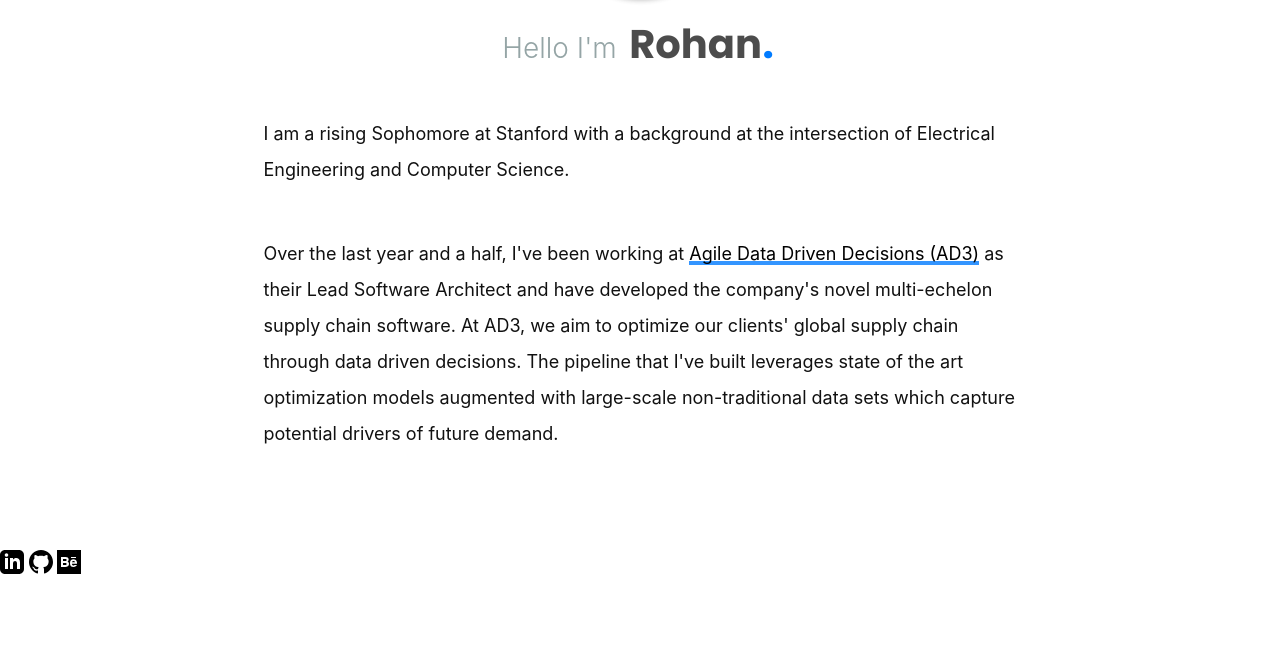
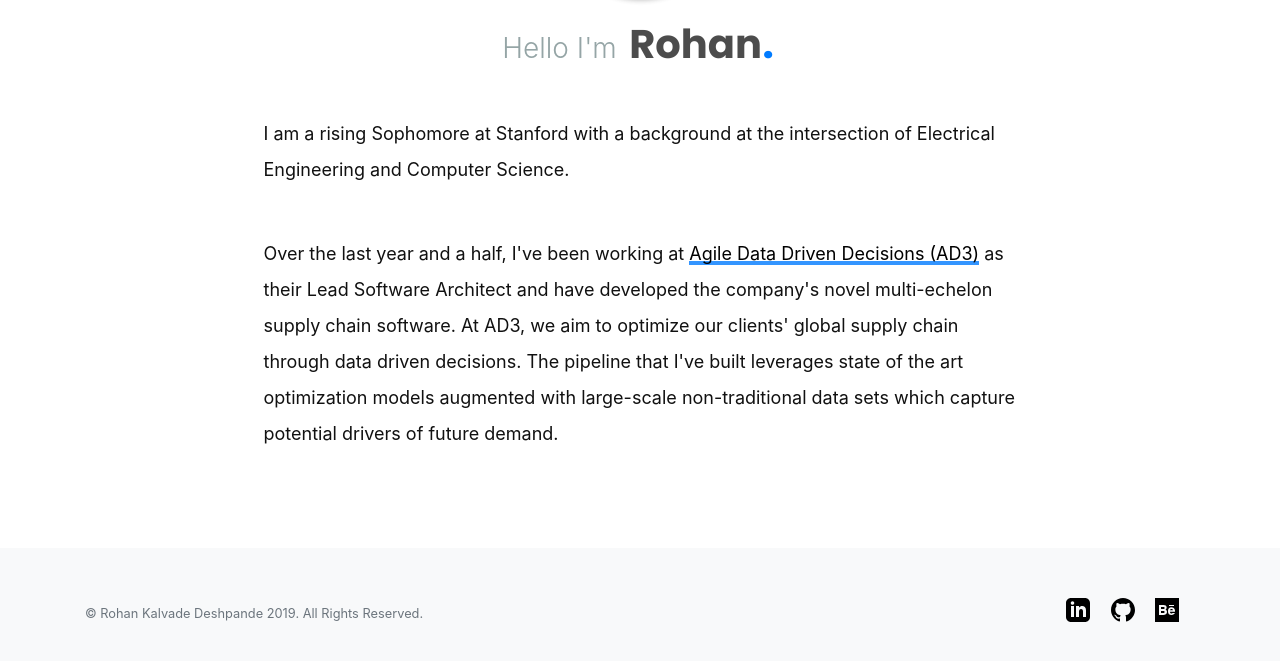
Before and after one commit to RohanVDeshpande/RohanVDeshpande.github.io, a Jekyll site: the page built from index.html, in a window 1280 px wide, cut to the strip 283-954 px from the top of the page. Shown: the top 661 px of the strip. Built offline with Jekyll 4.4.1, drawn with Linux system fonts in a browser that asks for light colours; before the commit the page ends 900 px from its top, so only the background shows below that.

Commit message:
Footer fixed

```diff
--- a/_includes/footer.html
+++ b/_includes/footer.html
@@ -1,8 +1,49 @@
+<!-- Footer -->
+  <footer class="footer bg-light">
+    <div class="container py-5">
+      <div class="row">
+        <div class="col-lg-6 h-100 text-center text-lg-left my-auto">
+          <ul class="list-inline mb-2">
+          </ul>
+          <p class="text-muted small mb-4 mb-lg-0">&copy; Rohan Kalvade Deshpande 2019. All Rights Reserved.</p>
+        </div>
+        <div class="col-lg-6 h-100 text-center text-lg-right my-auto">
+          <ul class="list-inline mb-0">
+             <li class="list-inline-item mr-3">
+          		<a href="https://www.linkedin.com/in/rohankalvade/" class="social-icon"><svg xmlns="http://www.w3.org/2000/svg" width="24" height="24" viewBox="0 0 24 24"><path d="M19 0h-14c-2.761 0-5 2.239-5 5v14c0 2.761 2.239 5 5 5h14c2.762 0 5-2.239 5-5v-14c0-2.761-2.238-5-5-5zm-11 19h-3v-11h3v11zm-1.5-12.268c-.966 0-1.75-.79-1.75-1.764s.784-1.764 1.75-1.764 1.75.79 1.75 1.764-.783 1.764-1.75 1.764zm13.5 12.268h-3v-5.604c0-3.368-4-3.113-4 0v5.604h-3v-11h3v1.765c1.396-2.586 7-2.777 7 2.476v6.759z"/></svg></a>
+          	 </li>
+          	 <li class="list-inline-item mr-3">
+				<a href="https://github.com/RohanVDeshpande" class="social-icon"><svg xmlns="http://www.w3.org/2000/svg" width="24" height="24" viewBox="0 0 24 24"><path d="M12 0c-6.626 0-12 5.373-12 12 0 5.302 3.438 9.8 8.207 11.387.599.111.793-.261.793-.577v-2.234c-3.338.726-4.033-1.416-4.033-1.416-.546-1.387-1.333-1.756-1.333-1.756-1.089-.745.083-.729.083-.729 1.205.084 1.839 1.237 1.839 1.237 1.07 1.834 2.807 1.304 3.492.997.107-.775.418-1.305.762-1.604-2.665-.305-5.467-1.334-5.467-5.931 0-1.311.469-2.381 1.236-3.221-.124-.303-.535-1.524.117-3.176 0 0 1.008-.322 3.301 1.23.957-.266 1.983-.399 3.003-.404 1.02.005 2.047.138 3.006.404 2.291-1.552 3.297-1.23 3.297-1.23.653 1.653.242 2.874.118 3.176.77.84 1.235 1.911 1.235 3.221 0 4.609-2.807 5.624-5.479 5.921.43.372.823 1.102.823 2.222v3.293c0 .319.192.694.801.576 4.765-1.589 8.199-6.086 8.199-11.386 0-6.627-5.373-12-12-12z"/></svg></a>
+ 			</li>
+ 			<li class="list-inline-item mr-3">
+				<a href="https://www.behance.net/rohanvdeshpande" class="social-icon"><svg xmlns="http://www.w3.org/2000/svg" width="24" height="24" viewBox="0 0 24 24"><path d="M18.003 12.333h-3.018c.289-1.977 2.902-1.715 3.018 0zm-9.742.667h-2.261v2.01h2.228c2.036 0 1.911-2.01.033-2.01zm-.08-4h-2.181v2h2.389c1.673 0 1.938-2-.208-2zm15.819-9v24h-24v-24h24zm-10 8h5v-1h-5v1zm-3.552 3.618c1.907-.974 1.837-4.55-1.813-4.604h-4.635v9.978h4.311c4.522 0 4.445-4.534 2.137-5.374zm9.487.602c-.274-1.763-1.529-2.95-3.583-2.95-2.095 0-3.352 1.34-3.352 3.947 0 2.631 1.368 3.783 3.417 3.783 2.048 0 3.106-1.135 3.4-2h-2.112c-.737.855-2.893.521-2.767-1.353h5.059c.01-.634-.011-1.089-.062-1.427z"/></svg></a>
+			</li>
+            <!--
+            <li class="list-inline-item mr-3">
+              <a href="#">
+                <i class="fab fa-facebook fa-2x fa-fw"></i>
+              </a>
+            </li>
+            <li class="list-inline-item mr-3">
+              <a href="#">
+                <i class="fab fa-twitter-square fa-2x fa-fw"></i>
+              </a>
+            </li>
+            <li class="list-inline-item">
+              <a href="#">
+                <i class="fab fa-instagram fa-2x fa-fw"></i>
+              </a>
+            </li>
+        	-->
+          </ul>
+        </div>
+      </div>
+    </div>
+  </footer>
+<!-- End of Footer -->
+
+<!--
 <footer class="social">
-	<a href="https://www.linkedin.com/in/rohankalvade/"><svg xmlns="http://www.w3.org/2000/svg" width="24" height="24" viewBox="0 0 24 24"><path d="M19 0h-14c-2.761 0-5 2.239-5 5v14c0 2.761 2.239 5 5 5h14c2.762 0 5-2.239 5-5v-14c0-2.761-2.238-5-5-5zm-11 19h-3v-11h3v11zm-1.5-12.268c-.966 0-1.75-.79-1.75-1.764s.784-1.764 1.75-1.764 1.75.79 1.75 1.764-.783 1.764-1.75 1.764zm13.5 12.268h-3v-5.604c0-3.368-4-3.113-4 0v5.604h-3v-11h3v1.765c1.396-2.586 7-2.777 7 2.476v6.759z"/></svg></a>
-
-	<a href="https://github.com/RohanVDeshpande"><svg xmlns="http://www.w3.org/2000/svg" width="24" height="24" viewBox="0 0 24 24"><path d="M12 0c-6.626 0-12 5.373-12 12 0 5.302 3.438 9.8 8.207 11.387.599.111.793-.261.793-.577v-2.234c-3.338.726-4.033-1.416-4.033-1.416-.546-1.387-1.333-1.756-1.333-1.756-1.089-.745.083-.729.083-.729 1.205.084 1.839 1.237 1.839 1.237 1.07 1.834 2.807 1.304 3.492.997.107-.775.418-1.305.762-1.604-2.665-.305-5.467-1.334-5.467-5.931 0-1.311.469-2.381 1.236-3.221-.124-.303-.535-1.524.117-3.176 0 0 1.008-.322 3.301 1.23.957-.266 1.983-.399 3.003-.404 1.02.005 2.047.138 3.006.404 2.291-1.552 3.297-1.23 3.297-1.23.653 1.653.242 2.874.118 3.176.77.84 1.235 1.911 1.235 3.221 0 4.609-2.807 5.624-5.479 5.921.43.372.823 1.102.823 2.222v3.293c0 .319.192.694.801.576 4.765-1.589 8.199-6.086 8.199-11.386 0-6.627-5.373-12-12-12z"/></svg></a>
-
-	<a href="https://www.behance.net/rohanvdeshpande"><svg xmlns="http://www.w3.org/2000/svg" width="24" height="24" viewBox="0 0 24 24"><path d="M18.003 12.333h-3.018c.289-1.977 2.902-1.715 3.018 0zm-9.742.667h-2.261v2.01h2.228c2.036 0 1.911-2.01.033-2.01zm-.08-4h-2.181v2h2.389c1.673 0 1.938-2-.208-2zm15.819-9v24h-24v-24h24zm-10 8h5v-1h-5v1zm-3.552 3.618c1.907-.974 1.837-4.55-1.813-4.604h-4.635v9.978h4.311c4.522 0 4.445-4.534 2.137-5.374zm9.487.602c-.274-1.763-1.529-2.95-3.583-2.95-2.095 0-3.352 1.34-3.352 3.947 0 2.631 1.368 3.783 3.417 3.783 2.048 0 3.106-1.135 3.4-2h-2.112c-.737.855-2.893.521-2.767-1.353h5.059c.01-.634-.011-1.089-.062-1.427z"/></svg></a>
 
 </footer>
+-->
--- a/_sass/_layout.scss
+++ b/_sass/_layout.scss
@@ -59,3 +59,7 @@
 	box-shadow: none;
 	text-decoration: none;
 }
+
+.social-icon:hover{
+	fill: var(--blue);
+}
```
